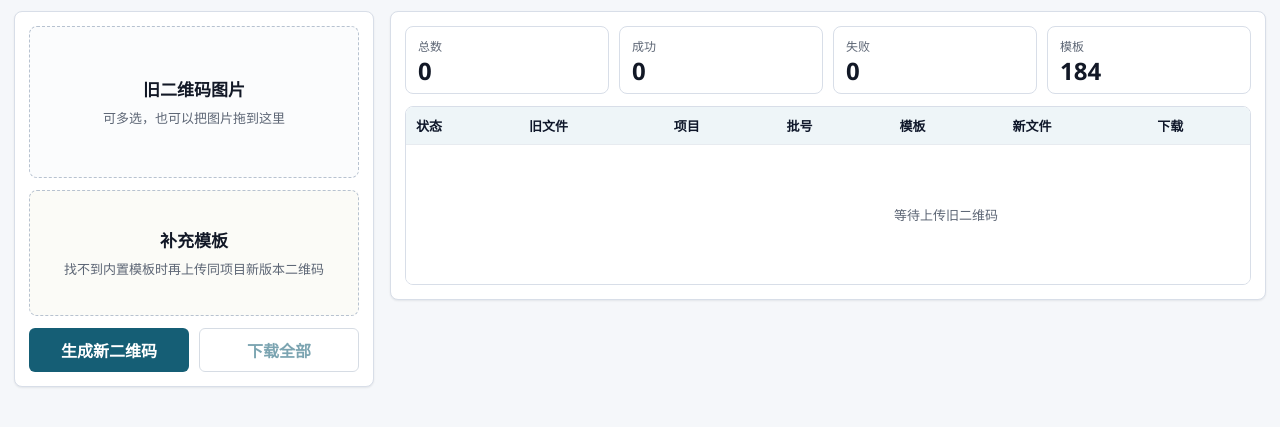
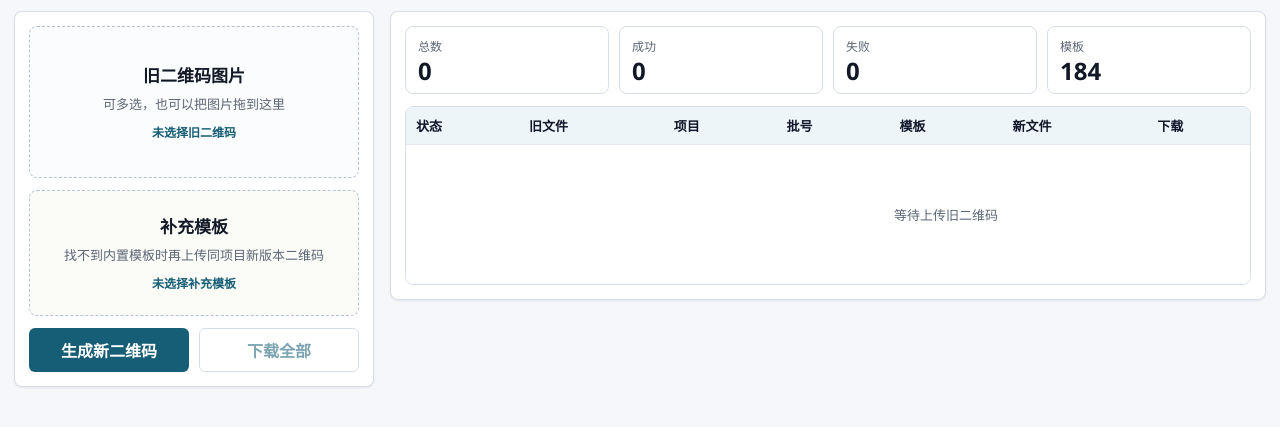
Before and after one commit to Levine-Lai/lamuna-qr-web, a website built with Vite: page index.html in a window 1280 px wide. Shown: the part 75-502 px from the top of the page. Built offline with nearby package versions, Linux system fonts and the light colour scheme; what @zxing/browser would draw is missing.

Commit message:
Show selected QR files

```diff
--- a/index.html
+++ b/index.html
@@ -25,6 +25,7 @@
             <label for="oldFiles">
               <strong>旧二维码图片</strong>
               <span>可多选，也可以把图片拖到这里</span>
+              <small id="oldFileStatus" class="file-status" aria-live="polite">未选择文件</small>
             </label>
           </div>
 
@@ -33,6 +34,7 @@
             <label for="templateFiles">
               <strong>补充模板</strong>
               <span>找不到内置模板时再上传同项目新版本二维码</span>
+              <small id="templateFileStatus" class="file-status" aria-live="polite">未选择文件</small>
             </label>
           </div>
 
--- a/src/main.ts
+++ b/src/main.ts
@@ -40,6 +40,8 @@ const zipButton = document.querySelector<HTMLButtonElement>("#zipButton")!;
 const clearButton = document.querySelector<HTMLButtonElement>("#clearButton")!;
 const resultBody = document.querySelector<HTMLTableSectionElement>("#resultBody")!;
 const templateStatus = document.querySelector<HTMLParagraphElement>("#templateStatus")!;
+const oldFileStatus = document.querySelector<HTMLElement>("#oldFileStatus")!;
+const templateFileStatus = document.querySelector<HTMLElement>("#templateFileStatus")!;
 
 templateStatus.textContent = `已内置 ${builtInTemplates.length} 个新版本模板`;
 setMetric("templateCount", String(builtInTemplates.length));
@@ -60,6 +62,22 @@ function setFiles(input: HTMLInputElement, files: FileList): void {
   const transfer = new DataTransfer();
   Array.from(files).forEach((file) => transfer.items.add(file));
   input.files = transfer.files;
+  input.dispatchEvent(new Event("change", { bubbles: true }));
+}
+
+function formatFileStatus(files: FileList | null, emptyText: string): string {
+  const selected = Array.from(files ?? []);
+  if (selected.length === 0) {
+    return emptyText;
+  }
+  const shown = selected.slice(0, 3).map((file) => file.name).join("，");
+  const more = selected.length > 3 ? `，另有 ${selected.length - 3} 个` : "";
+  return `已选择 ${selected.length} 个文件：${shown}${more}`;
+}
+
+function updateFileStatuses(): void {
+  oldFileStatus.textContent = formatFileStatus(oldInput.files, "未选择旧二维码");
+  templateFileStatus.textContent = formatFileStatus(templateInput.files, "未选择补充模板");
 }
 
 function setupDropZone(zoneId: string, input: HTMLInputElement): void {
@@ -80,6 +98,9 @@ function setupDropZone(zoneId: string, input: HTMLInputElement): void {
 
 setupDropZone("#oldDropZone", oldInput);
 setupDropZone("#templateDropZone", templateInput);
+oldInput.addEventListener("change", updateFileStatuses);
+templateInput.addEventListener("change", updateFileStatuses);
+updateFileStatuses();
 
 function loadImage(url: string): Promise<HTMLImageElement> {
   return new Promise((resolve, reject) => {
@@ -515,6 +536,7 @@ zipButton.addEventListener("click", async () => {
 clearButton.addEventListener("click", () => {
   oldInput.value = "";
   templateInput.value = "";
+  updateFileStatuses();
   clearResults();
   setMetric("templateCount", String(builtInTemplates.length));
   templateStatus.textContent = `已内置 ${builtInTemplates.length} 个新版本模板`;
--- a/src/styles.css
+++ b/src/styles.css
@@ -138,6 +138,17 @@ h1 {
   color: var(--muted);
   font-size: 13px;
   line-height: 1.45;
+}
+
+.file-status {
+  display: block;
+  width: min(100%, 280px);
+  margin: 2px auto 0;
+  color: var(--blue);
+  font-size: 12px;
+  line-height: 1.45;
+  font-weight: 700;
+  overflow-wrap: anywhere;
 }
 
 .actions {
```
